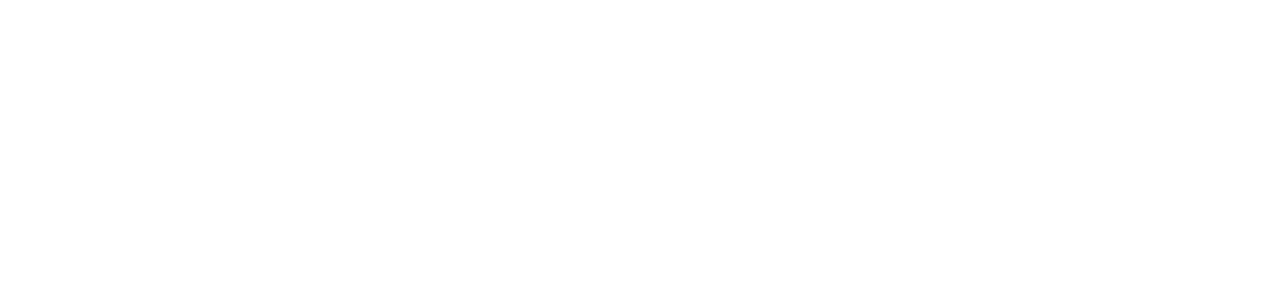
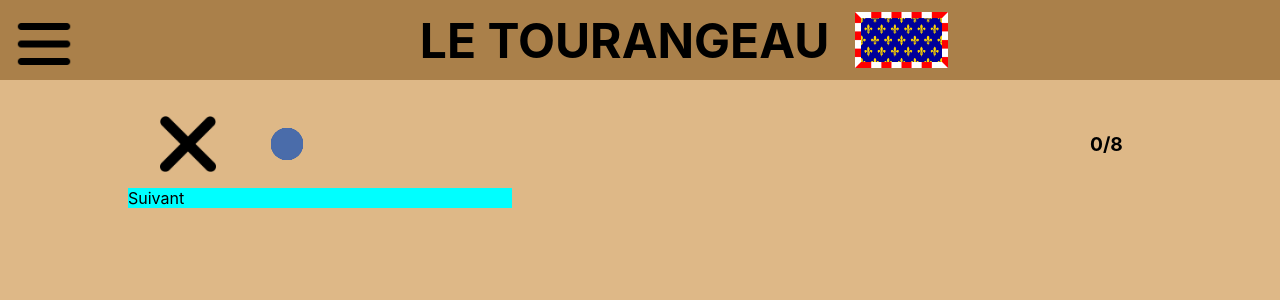
Before and after one commit to ElMala37/tourangeau, a React (Create React App) app: page /conversation/sepresenter in a window 1280 px wide. Before the commit this address had no page. Shown: the top 300 px of the page. Built offline with nearby package versions, Linux system fonts and the light colour scheme.

Commit message:
Conversation

```diff
--- a/src/App.js
+++ b/src/App.js
@@ -13,6 +13,8 @@
 import "./styles/General.css";
 import SePresenter from "./composants/Vocabulaire/SePresenter";
 import Nombres from "./composants/Nombres";
+import Conversation from "./composants/Conversation";
+import SePresenterConv from "./composants/Conversation/SePresenterConv";
 
 function App() {
   return (
@@ -28,6 +30,8 @@
         <Route exact path="/vocabulaire/instruments" element={<Instruments />} />
         <Route exact path="/vocabulaire/fruits" element={<Fruits />} />
         <Route exact path="/vocabulaire/sepresenter" element={<SePresenter />} />
+        <Route exact path="/conversation" element={<Conversation />} />
+        <Route exact path="/conversation/sepresenter" element={<SePresenterConv />} />
         <Route exact path="/exercices" element={<Exercices />} />
         <Route exact path="/exercices/prononciation" element={<Prononciation />} />
       </Routes>
--- a/src/composants/Accueil.js
+++ b/src/composants/Accueil.js
@@ -19,10 +19,10 @@
     navigate("/vocabulaire");
   };
 
-  const OuvrirExe = () => {
-    setOuvert(!ouvert);
-    navigate("/exercices");
-  };
+  // const OuvrirExe = () => {
+  //   setOuvert(!ouvert);
+  //   navigate("/exercices");
+  // };
 
   const OuvrirAlph = () => {
     setOuvert(!ouvert);
@@ -32,6 +32,11 @@
   const OuvrirNomb = () => {
     setOuvert(!ouvert);
     navigate("/nombres");
+  };
+
+  const OuvrirConv = () => {
+    setOuvert(!ouvert);
+    navigate("/conversation");
   };
 
   return (
@@ -84,8 +89,8 @@
           <button className="NavMenuBouton" onClick={OuvrirVoc}>
             Vocabulaire
           </button>
-          <button className="NavMenuBouton" onClick={OuvrirExe}>
-            Exercices
+          <button className="NavMenuBouton" onClick={OuvrirConv}>
+            Conversation
           </button>
         </div>
       </div>
--- /dev/null
+++ b/src/composants/Conversation.js
@@ -0,0 +1,26 @@
+import React, { useState } from "react";
+import Acceuil from "./Accueil";
+import { useNavigate } from "react-router";
+
+const Conversation = () => {
+  const [ouvert, setOuvert] = useState(true);
+  const navigate = useNavigate();
+
+  const SePresenter = () => {
+    navigate("/conversation/sepresenter");
+  };
+
+  return (
+    <div className="Fond">
+      <Acceuil ouvert={ouvert} setOuvert={setOuvert} titre="VOCABULAIRE"/>
+      <div className="Contenu">
+        <div className="CarteTheme" onClick={SePresenter}>
+          <text className="TitreCarteTheme">Se présenter</text>
+          <img src="/images/Vocabulaire/sepresenter.png" alt="LogoThemeSePresenter" className="LogoTheme"/>
+        </div>
+      </div>
+    </div>
+  );
+};
+
+export default Conversation;
--- /dev/null
+++ b/src/composants/Conversation/SePresenterConv.js
@@ -0,0 +1,68 @@
+import React, { useState, useEffect } from "react";
+import "../../styles/Conversation/GeneralConv.css";
+import { useNavigate } from "react-router";
+import Acceuil from "../Accueil";
+
+const SePresenterConv = () => {
+  const [ouvert, setOuvert] = useState(true);
+  const navigate = useNavigate();
+  const [etape, setEtape] = useState(0);
+  const nbEtapes = 8;
+
+  const FermerTheme = () => {
+    navigate("/conversation");
+  };
+
+  const EtapeSuivante = () => {
+    setEtape(etape + 1);
+  };
+
+  return (
+    <div className="Fond">
+      <Acceuil ouvert={ouvert} setOuvert={setOuvert} />
+      <div className="ContenuConversation">
+        <div className="TrameConversation">
+          <div className="EnTeteConversation">
+            <img
+              src="/images/close.png"
+              alt="OuvrirMenu"
+              onClick={FermerTheme}
+              className="LogoNavMenu"
+            />
+            <div className="LigneEtapeFondConv">
+              {Array.from({ length: nbEtapes + 1 }, (_, index) => (
+                <div
+                  className="RondEtapeConv"
+                  style={{
+                    zIndex: index,
+                    transform:
+                      etape >= index + 1
+                        ? `translateX(${(60 / nbEtapes) * (index + 1)}vw)`
+                        : "none",
+                    transition: "0.7s",
+                  }}
+                  key={index}
+                ></div>
+              ))}
+              <div
+                className="LigneEtapeConv"
+                style={{
+                  width: `${(60 / nbEtapes) * etape}vw`,
+                  transition: '0.7s',
+                }}
+              ></div>
+            </div>
+            <p className="ProgressionConversation">
+              {etape}/{nbEtapes}
+            </p>
+          </div>
+          <div className="EtapeSuivante" onClick={EtapeSuivante}>
+            Suivant
+          </div>
+        </div>
+      </div>
+    </div>
+  );
+};
+
+export default SePresenterConv;
--- /dev/null
+++ b/src/styles/Conversation/GeneralConv.css
@@ -0,0 +1,57 @@
+.ContenuConversation{
+    width: 80vw;
+    margin-left: 10vw;
+    margin-top: 20px;
+}
+
+.TrameConversation{
+    width: 80vw;
+}
+
+.EnTeteConversation{
+    width: 80vw;
+    display: flex;
+    flex-direction: row;
+    justify-content: center;
+    align-items: center;
+}
+
+.LigneEtapeFondConv{
+    width: 60vw;
+    height: 2.5vw;
+    margin-left: 3vw;
+    margin-right: 3vw;
+    justify-content: left;
+    align-items: center;
+}
+
+.RondEtapeConv{
+    width: 2.5vw;
+    height: 2.5vw;
+    border-radius: 50%;
+    background-color: #4a6caa;
+    position: absolute;
+    align-self: center;
+}
+
+.LigneEtapeConv{
+    height: 0.3vw;
+    margin-top: 1.10vw;
+    margin-bottom: 1.10vw;
+    background-color: #4a6caa;
+    border-radius: 5%;
+}
+
+.ProgressionConversation{
+    font-size: 1.5vw;;
+    margin-right:1vw;
+    margin-left:1vw;
+    color:black;
+    font-weight:bolder;
+    text-align: center;
+}
+
+.EtapeSuivante{
+    width: 30vw;
+    background-color: aqua;
+}
```
